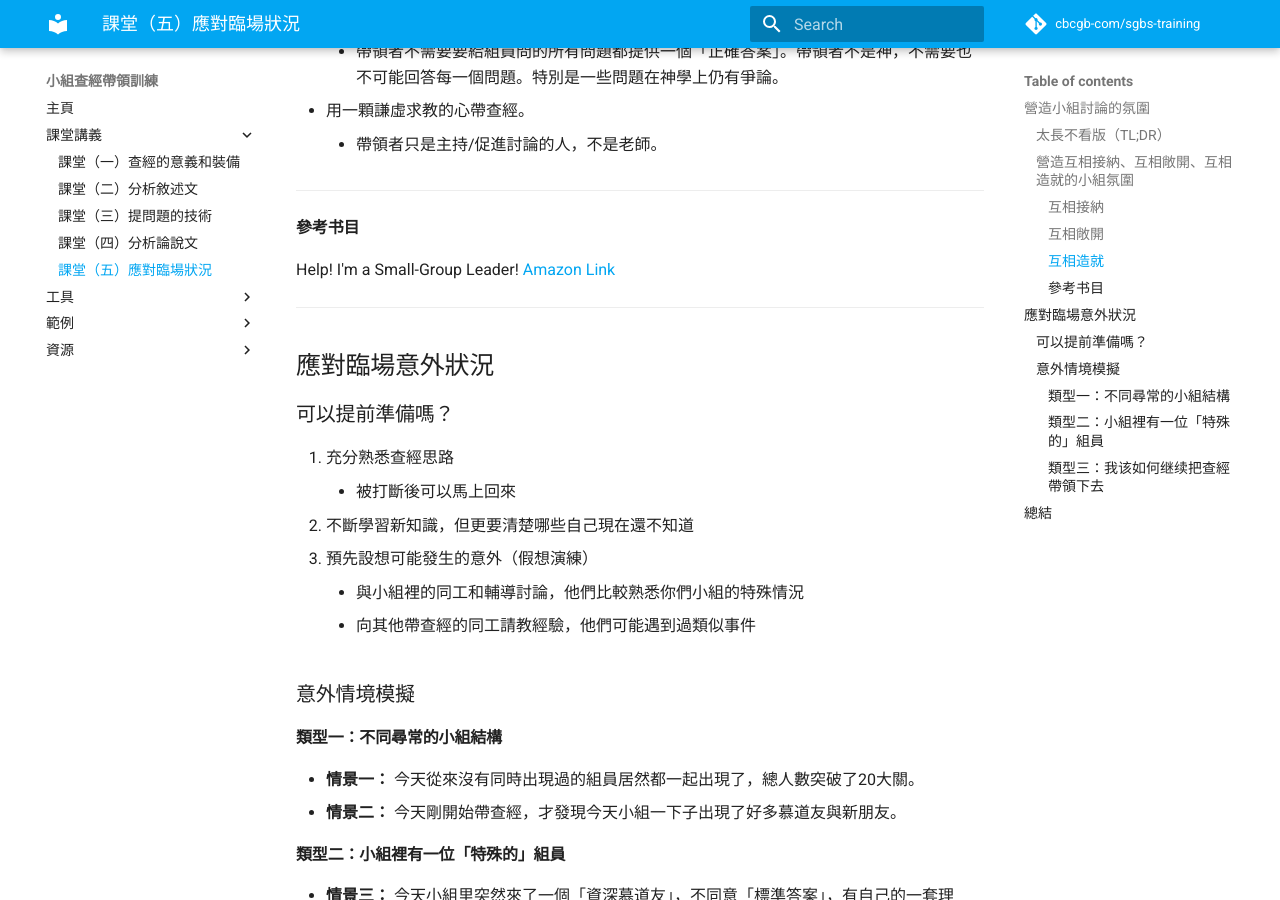
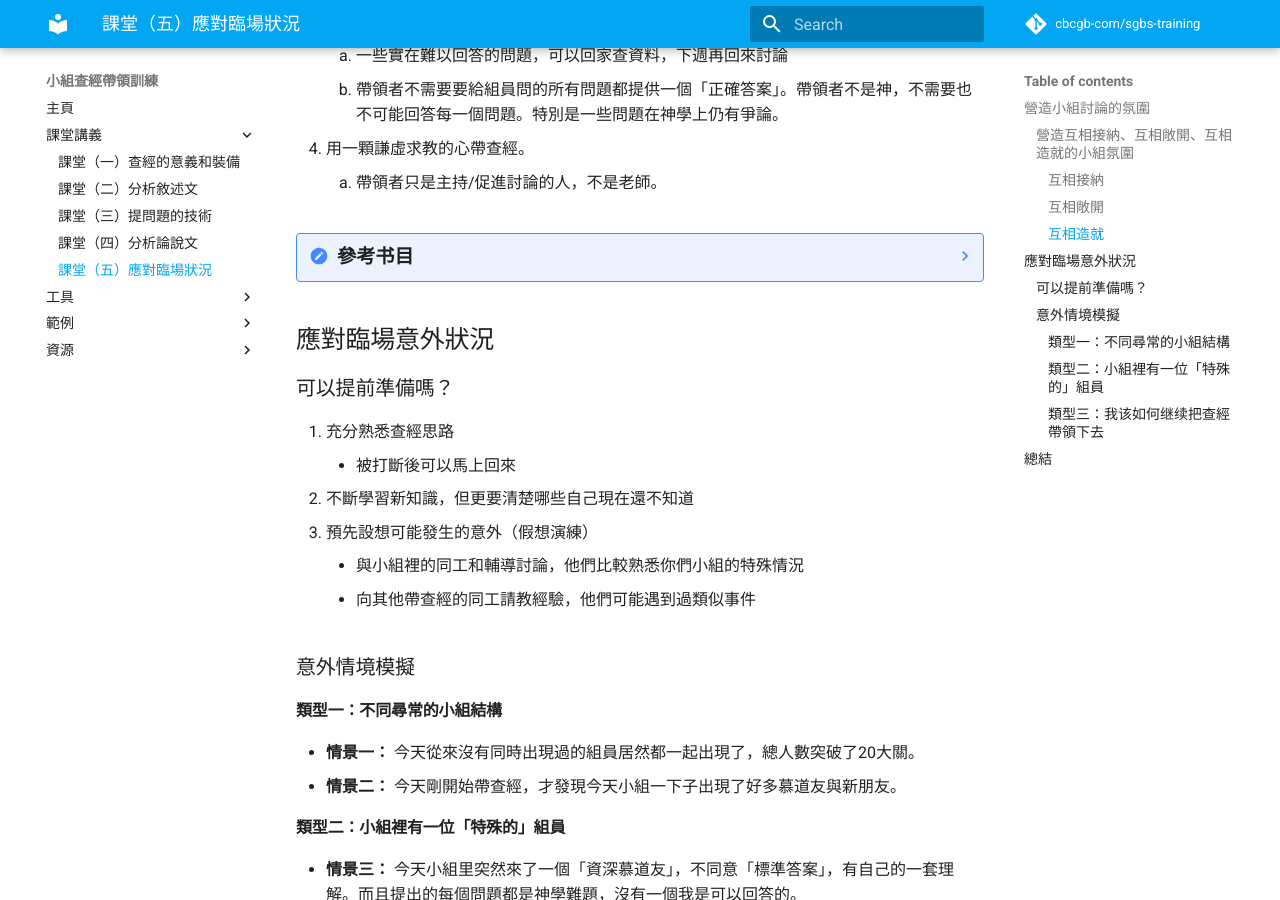
Before and after one commit to cbcgb-com/sgbs-training, an MkDocs documentation site: the page built from docs/class-notes/lesson-5-situations.md, in a window 1280 px wide and 900 px high, scrolled down 1585 px. Built offline with MkDocs 1.6.1 and Material for MkDocs 9.7.7, drawn with Linux system fonts in a browser that asks for light colours; comment, search, counter and statistics services are not loaded; some of the changed lines change nothing that is shown.

Commit message:
docs: reformat lesson-5-situations.md for better readability
This commit updates the formatting of the lesson-5-situations.md file in the class-notes directory. The changes include:
- Replacing the TL;DR section with a summary note
- Changing the bullet points to numbered lists for better readability and structure
- Moving the reference book to a note section

```diff
--- a/docs/class-notes/lesson-5-situations.md
+++ b/docs/class-notes/lesson-5-situations.md
@@ -9,59 +9,55 @@
 
 -----
 
-### 太長不看版（TL;DR）
+???+ note "摘要"
 
-1. 自己說1/3，大家說2/3
-2. 敏感話題不要躲，但是要保密
-3. 為了造就人，可以完全脫離計畫
-4. 認真準備，認真準備，認真準備（重要的事情說三次）
-5. 閒聊要有節制
-
------
+    1. 自己說1/3，大家說2/3
+    2. 敏感話題不要躲，但是要保密
+    3. 為了造就人，可以完全脫離計畫
+    4. 認真準備，認真準備，認真準備（重要的事情說三次）
+    5. 閒聊要有節制
 
 ### 營造互相接納、互相敞開、互相造就的小組氛圍
 
 #### 互相接納
 
-- 耐心、感恩、尊重地聆聽每一個回答
-    - 如果組員覺得自己的回答在帶領者看來很「傻」（比如，講錯了「基督」是什麼意思），他們就不願意回答了，特別是新朋友
-- 不要論斷別人
-- 為組員的私人分享保密
+1. 耐心、感恩、尊重地聆聽每一個回答
+   1. 如果組員覺得自己的回答在帶領者看來很「傻」（比如，講錯了「基督」是什麼意思），他們就不願意回答了，特別是新朋友
+2. 不要論斷別人
+3. 為組員的私人分享保密
 
 #### 互相敞開
 
-- 鼓勵「非官方」的觀點和感受
-    - 新朋友需要聽到有人講「非官方」的觀點，才會更敢分享自己的看法和感受
-    - 帶領者在糾正一些錯誤看法之前，先嘗試讓小組自己糾正偏差。讓大家自己想一想、互相討論。大家常常從討論中學到的比講課多。
-    - 在照顧小組成員的感受不能以犧牲真理為代價。
-- 分享自己的軟弱
-    - 人們更容易被那些願意冒險分享自己軟弱，顯示需要耶穌恩典的人，那些不完美的人吸引
-- 不要害怕提問之後的安靜
-    - 大家可能需要一段時間來思考
-- 不要滿足於對你問題的第一個回答
+1. 鼓勵「非官方」的觀點和感受
+    1. 新朋友需要聽到有人講「非官方」的觀點，才會更敢分享自己的看法和感受
+    2. 帶領者在糾正一些錯誤看法之前，先嘗試讓小組自己糾正偏差。讓大家自己想一想、互相討論。大家常常從討論中學到的比講課多。
+    3. 在照顧小組成員的感受不能以犧牲真理為代價。
+2. 分享自己的軟弱
+    1. 人們更容易被那些願意冒險分享自己軟弱，顯示需要耶穌恩典的人，那些不完美的人吸引
+3. 不要害怕提問之後的安靜
+    1. 大家可能需要一段時間來思考
+4. 不要滿足於對你問題的第一個回答
 
 #### 互相造就
 
-- 敢於及時中斷冗長的討論，進入下一個問題
-    - 兩難的選擇：讓那些很想要討論清楚的人失望，或是讓其他人因為感到無聊而走神
-    - 耶穌也時常不回答一些問題就離開
-- 關注你組員的狀態
-    - 有沒有誰剛剛結束很緊張的工作，誰有很擔心的事將要發生
-    - 有沒有誰有一些即刻的擔心需要表達？
-    - 避免幾個喜愛講話的人壟斷所有的發言機會，刻意請那些不常講話的人回答，但不要讓他們感到太大壓力
-- 把組員提出的困難問題交還給小組討論
-    - 一些實在難以回答的問題，可以回家查資料，下週再回來討論
-    - 帶領者不需要要給組員問的所有問題都提供一個「正確答案」。帶領者不是神，不需要也不可能回答每一個問題。特別是一些問題在神學上仍有爭論。
-- 用一顆謙虛求教的心帶查經。
-    - 帶領者只是主持/促進討論的人，不是老師。
+1. 敢於及時中斷冗長的討論，進入下一個問題
+    1. 兩難的選擇：讓那些很想要討論清楚的人失望，或是讓其他人因為感到無聊而走神
+    2. 耶穌也時常不回答一些問題就離開
+2. 關注你組員的狀態
+    1. 有沒有誰剛剛結束很緊張的工作，誰有很擔心的事將要發生
+    2. 有沒有誰有一些即刻的擔心需要表達？
+    3. 避免幾個喜愛講話的人壟斷所有的發言機會，刻意請那些不常講話的人回答，但不要讓他們感到太大壓力
+3. 把組員提出的困難問題交還給小組討論
+    1. 一些實在難以回答的問題，可以回家查資料，下週再回來討論
+    2. 帶領者不需要要給組員問的所有問題都提供一個「正確答案」。帶領者不是神，不需要也不可能回答每一個問題。特別是一些問題在神學上仍有爭論。
+4. 用一顆謙虛求教的心帶查經。
+    1. 帶領者只是主持/促進討論的人，不是老師。
 
------
+??? note "參考书目"
 
-#### 參考书目
+    Help! I'm a Small-Group Leader!
 
-Help! I'm a Small-Group Leader! [Amazon Link](https://www.amazon.com/dp/B003JH835A/ref=dp-kindle-redirect?_encoding=UTF8&btkr=1)
-
------
+    [Amazon Link](https://www.amazon.com/dp/B003JH835A/ref=dp-kindle-redirect?_encoding=UTF8&btkr=1)
 
 ## 應對臨場意外狀況
 
```
